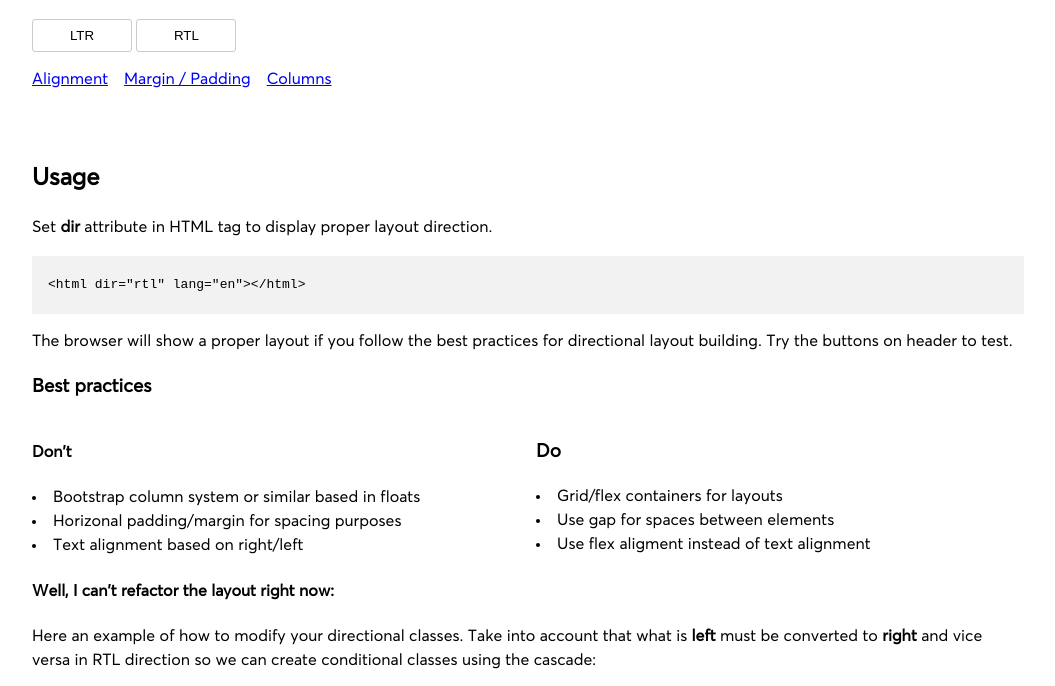
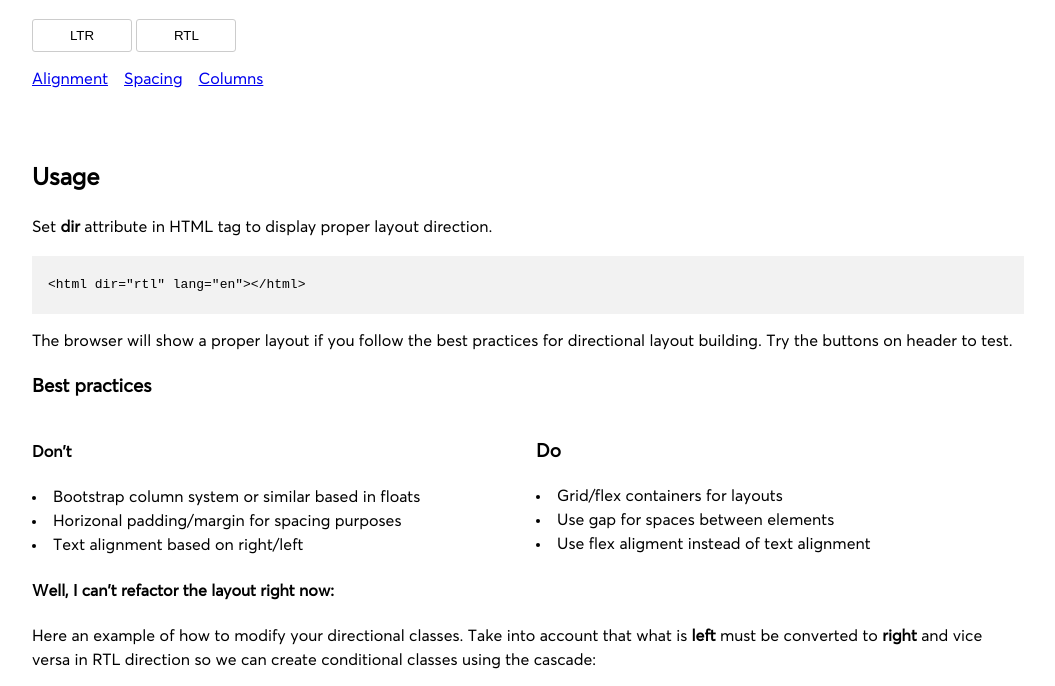
Before and after one commit to nabaroa/rtl-layout, a website: page index.html in a window 1280 px wide. Shown: the part 88-774 px from the top of the page, without its empty margins (112-1167 px from the left). Drawn offline with Linux system fonts and the light colour scheme.

Commit message:
Update menu item

```diff
--- a/index.html
+++ b/index.html
@@ -18,7 +18,7 @@
     <nav>
       <ul class="menu">
         <li><a class="menu__item" href="#section-alignment">Alignment</a></li>
-        <li><a class="menu__item" href="#section-margins">Margin / Padding</a></li>
+        <li><a class="menu__item" href="#section-margins">Spacing</a></li>
         <li><a class="menu__item" href="#section-columns">Columns</a></li>
       </ul>
     </nav>
```
